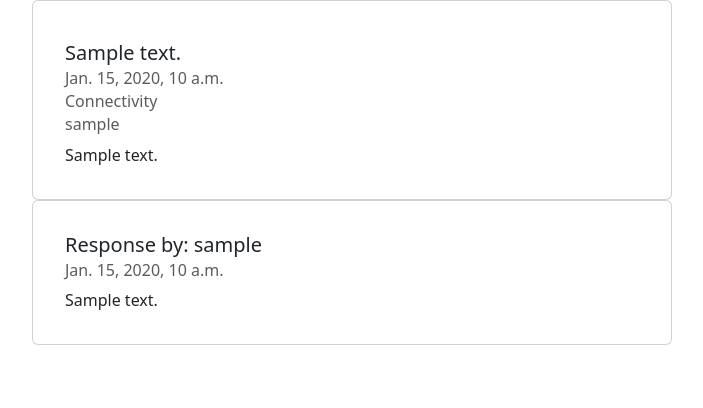
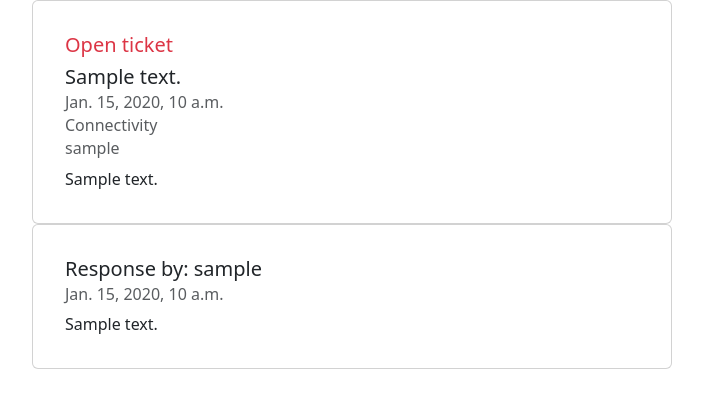
Before and after one commit to nsbennett/bug_tracker, a Django app: page /view_development/00000000-0000-0000-0000-000000000001 in a window 1280 px wide. Shown: the part 58-466 px from the top of the page, without its empty margins (288-991 px from the left). Run offline with Django 4.2, Linux system fonts and the light colour scheme; tables that the repository leaves empty hold one stand-in row (Sample ...); some libraries are stand-ins or nearby versions.

Commit message:
implemented ticked closed status

```diff
--- a/templates/view_dev_details.html
+++ b/templates/view_dev_details.html
@@ -5,11 +5,11 @@
 <div class="container card w-50 p-3">
     <div class="card-body">
       {% if ticket.ticket_status == "Open ticket" %}
-      <h5 class="card-title text-danger">{{ ticket_status.ticket_status }}</h5>
+      <h5 class="card-title text-danger">{{ ticket.ticket_status }}</h5>
       {% elif ticket.ticket_status == "Under review" %}
-      <h5 class="card-title text-warning">{{ ticket_status.ticket_status }}</h5>
+      <h5 class="card-title text-warning">{{ ticket.ticket_status }}</h5>
       {% elif ticket.ticket_status == "Closed" %}
-      <h5 class="card-title text-success">{{ ticket_status.ticket_status }}</h5>
+      <h5 class="card-title text-success">{{ ticket.ticket_status }}</h5>
       {% endif %}
       <h5 class="card-title">{{ ticket.message_subject }}</h5>
       <h6 class="card-subtitle mb-2 text-muted">{{ ticket.timestamp }}</h6>
--- a/templates/view_single_ticket.html
+++ b/templates/view_single_ticket.html
@@ -16,11 +16,11 @@
 <div class="container card w-50 p-3">
   <div class="card-body">
     {% if ticket.ticket_status == "Open ticket" %}
-    <h5 class="card-title text-danger">{{ ticket_status.ticket_status }}</h5>
+    <h5 class="card-title text-danger">{{ ticket.ticket_status }}</h5>
     {% elif ticket.ticket_status == "Under review" %}
-    <h5 class="card-title text-warning">{{ ticket_status.ticket_status }}</h5>
+    <h5 class="card-title text-warning">{{ ticket.ticket_status }}</h5>
     {% elif ticket.ticket_status == "Closed" %}
-    <h5 class="card-title text-success">{{ ticket_status.ticket_status }}</h5>
+    <h5 class="card-title text-success">{{ ticket.ticket_status }}</h5>
     {% endif %}
     <h5 class="card-title">{{ ticket.message_subject }}</h5>
     <h6 class="card-subtitle mb-2 text-muted">{{ ticket.timestamp }}</h6>
```
